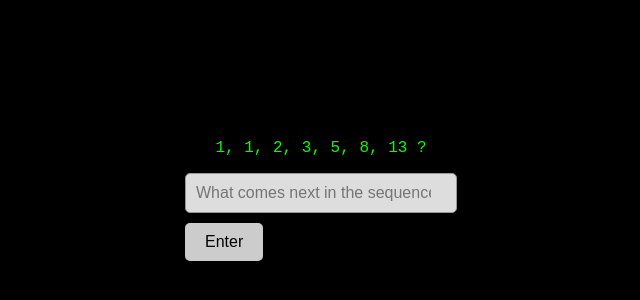
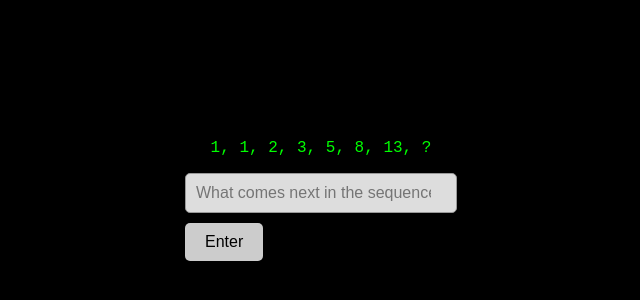
Before and after one commit to TheanosPath/Theanos-Path-Site, a plain HTML site: page index.html in a window 1280 px wide. Shown: the part 208-508 px from the top of the page, 319-959 px from the left. Drawn offline with Linux system fonts and the light colour scheme.

Commit message:
Update index.html
changed the numbers from just and ID to a CLASS, named "sequence"  and then changed the CSS styling for that class to be larger.

```diff
--- a/index.html
+++ b/index.html
@@ -52,7 +52,8 @@
 </head>
 <body>
 
-  <p style="color: #00ff00;">1, 1, 2, 3, 5, 8, 13 ?</p>
+  <p class="sequence">1, 1, 2, 3, 5, 8, 13, ?</p>
+
 
   <form onsubmit="checkAnswer(event)">
     <input type="number" id="answer" placeholder="What comes next in the sequence?" required />
```
